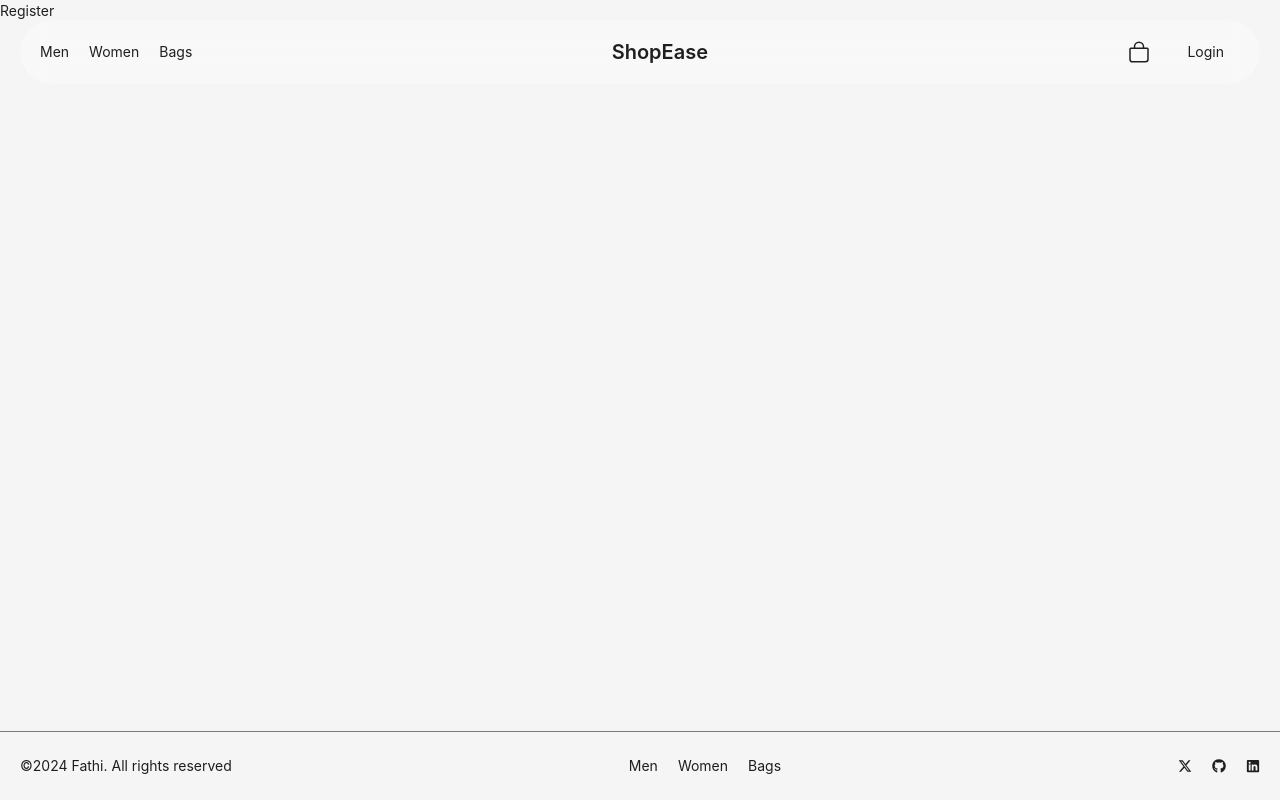
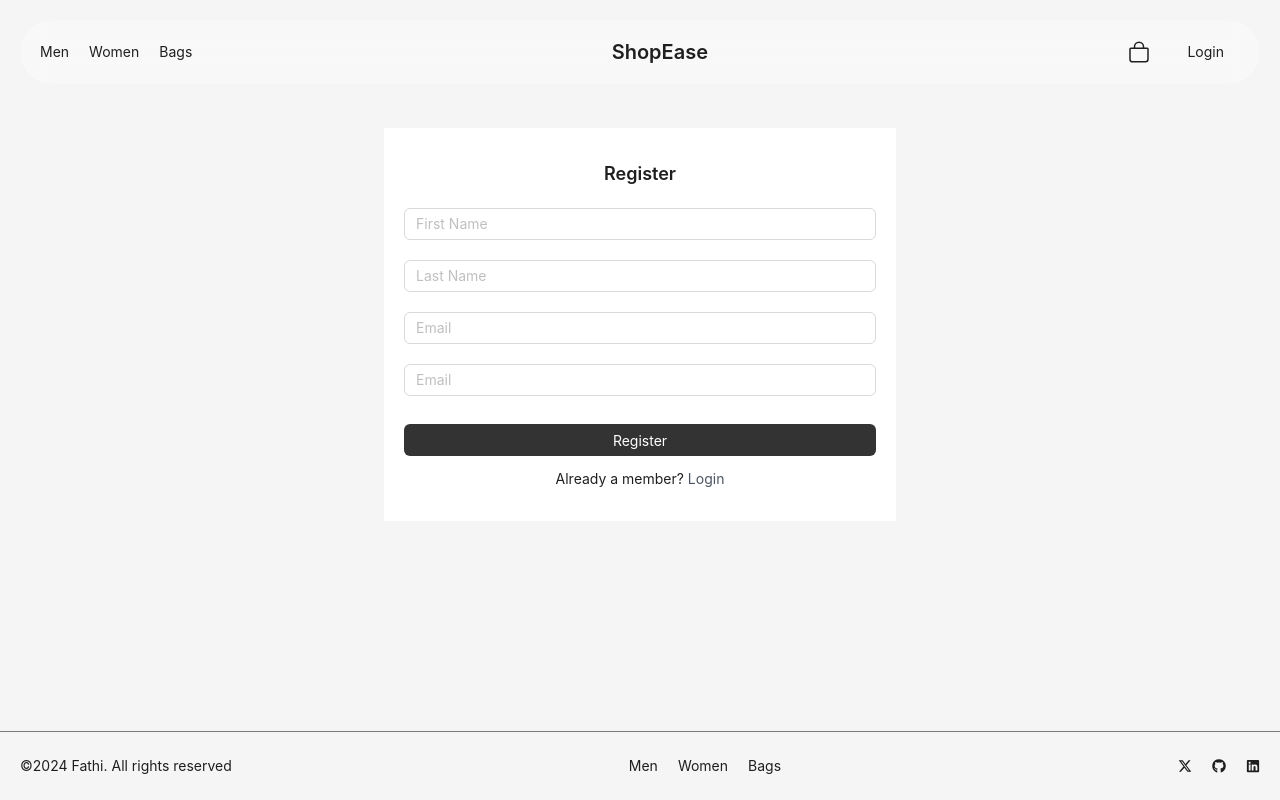
Before and after one commit to c-blaq/shop-ease, a Next.js app: page /auth/register in a window 1280 px wide. Built offline with nearby package versions, Linux system fonts and the light colour scheme.

Commit message:
style: register page

```diff
--- a/src/app/auth/login/page.tsx
+++ b/src/app/auth/login/page.tsx
@@ -21,7 +21,7 @@ const Login = () => {
       <div className="text-center mt-3">
         <p>
           Not a member?{" "}
-          <Link href="/auth.register" className="text-gray-600">
+          <Link href="/auth/register" className="text-gray-600">
             register
           </Link>
         </p>
--- a/src/app/auth/register/page.tsx
+++ b/src/app/auth/register/page.tsx
@@ -1,7 +1,33 @@
+import FormInput from "@/components/auth/FormInput";
+import { Button } from "antd";
+import Link from "next/link";
 import React from "react";
 
 const Register = () => {
-  return <div>Register</div>;
+  return (
+    <div className="px-5 py-8 bg-white max-w-lg mx-auto mt-32">
+      <h2 className="mb-5 text-lg text-center font-semibold">Register</h2>
+      <form className="w-full">
+        <FormInput type="text" placeholder="First Name" errorMessage="" />
+        <FormInput type="text" placeholder="Last Name" errorMessage="" />
+        <FormInput type="email" placeholder="Email" errorMessage="" />
+        <FormInput type="password" placeholder="Email" errorMessage="" />
+
+        <Button type="text" className="w-full bg-black/80 text-white mt-2">
+          Register
+        </Button>
+      </form>
+
+      <div className="text-center mt-3">
+        <p>
+          Already a member?{" "}
+          <Link href="/auth/register" className="text-gray-600">
+            Login
+          </Link>
+        </p>
+      </div>
+    </div>
+  );
 };
 
 export default Register;
```
